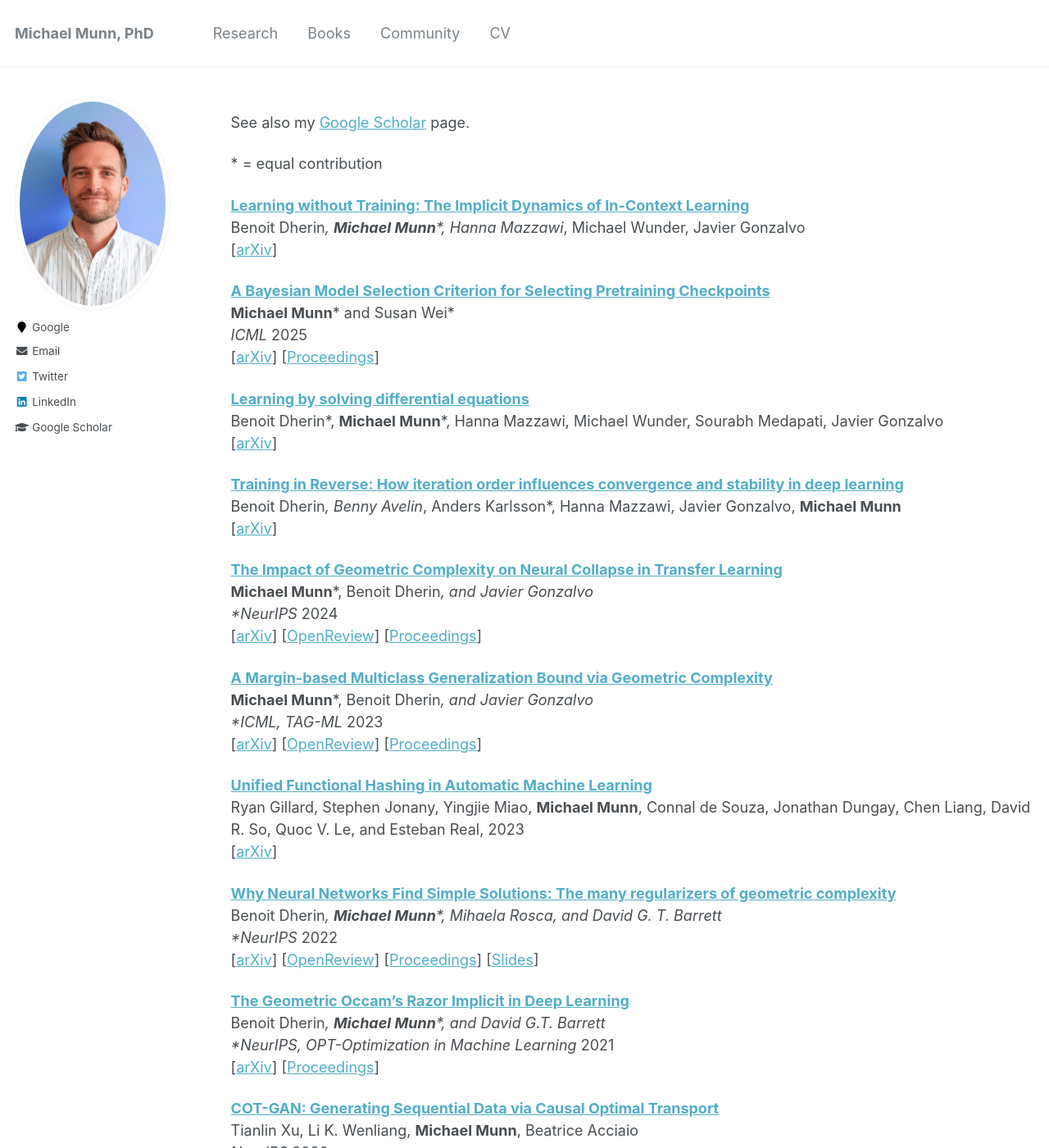
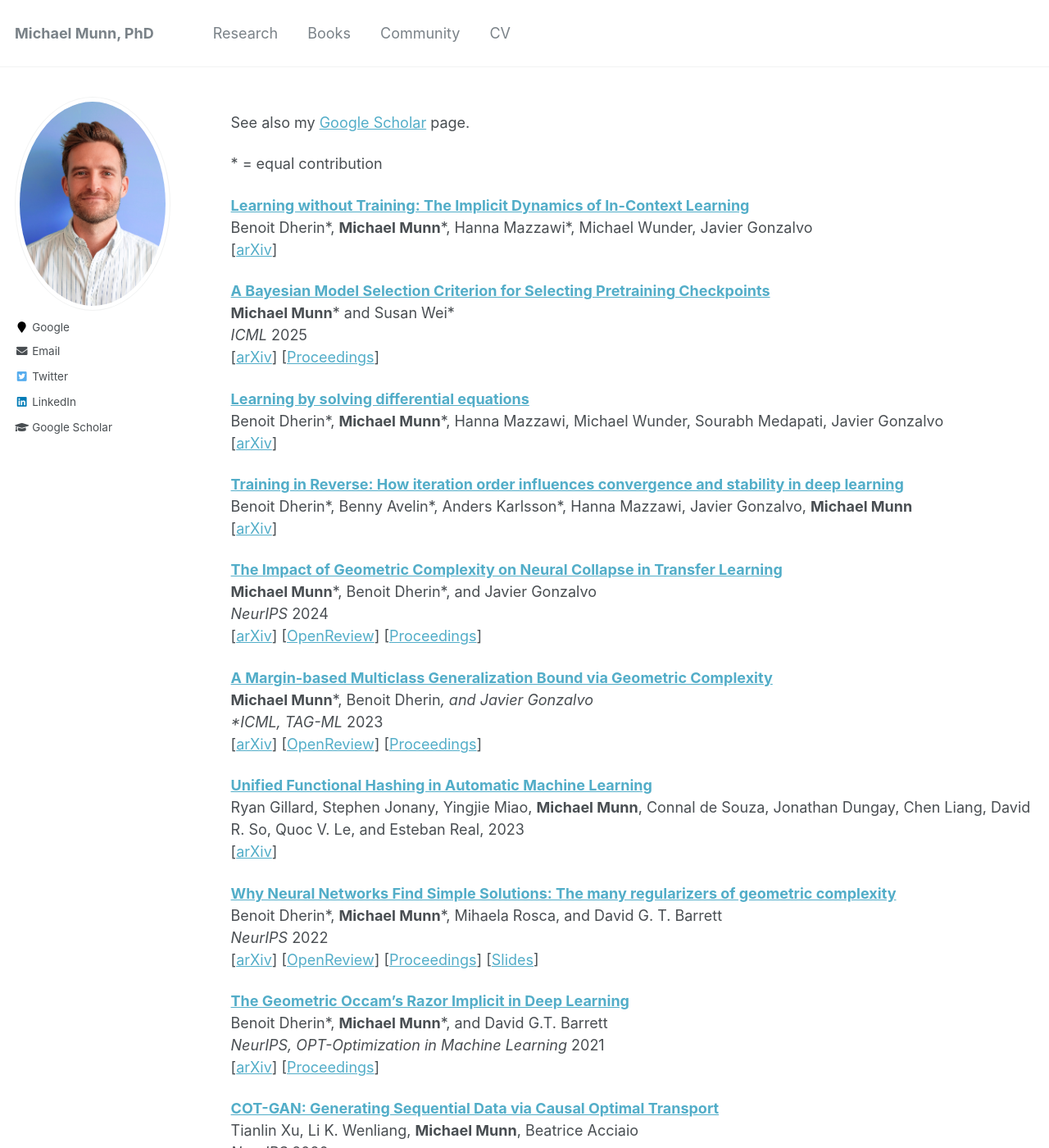
Before and after one commit to munnm/munnm.github.io, a Jekyll site: the page built from _pages/research.md, in a window 1280 px wide and 1400 px high. Shown: the whole window at 82% size. Built offline with Jekyll 4.4.1, drawn with Linux system fonts in a browser that asks for light colours.

Commit message:
fix asterisks

```diff
--- a/_pages/research.md
+++ b/_pages/research.md
@@ -11,25 +11,25 @@ See also my [Google Scholar](https://scholar.google.com/citations?user=agHn7jkAA
 \* = equal contribution
 
 [**Learning without Training: The Implicit Dynamics of In-Context Learning**](https://arxiv.org/abs/2507.16003) \\
-Benoit Dherin*, **Michael Munn**\*, Hanna Mazzawi*, Michael Wunder, Javier Gonzalvo \\
+Benoit Dherin\*, **Michael Munn**\*, Hanna Mazzawi\*, Michael Wunder, Javier Gonzalvo \\
 \[[arXiv](https://arxiv.org/abs/2507.16003)]
 
 [**A Bayesian Model Selection Criterion for Selecting Pretraining Checkpoints**](https://arxiv.org/abs/2410.05612) \\
-**Michael Munn**\* and Susan Wei* \\
+**Michael Munn**\* and Susan Wei\* \\
 *ICML* 2025 \\
 \[[arXiv](https://arxiv.org/abs/2410.05612)]
 \[[Proceedings](https://icml.cc/virtual/2025/poster/44536)\]
 
 [**Learning by solving differential equations**](https://arxiv.org/abs/2505.13397) \\
-Benoit Dherin*, **Michael Munn**\*, Hanna Mazzawi, Michael Wunder, Sourabh Medapati, Javier Gonzalvo \\
+Benoit Dherin\*, **Michael Munn**\*, Hanna Mazzawi, Michael Wunder, Sourabh Medapati, Javier Gonzalvo \\
 \[[arXiv](https://arxiv.org/abs/2505.13397)\]
 
 [**Training in Reverse: How iteration order influences convergence and stability in deep learning**](https://arxiv.org/abs/2502.01557) \\
-Benoit Dherin*, Benny Avelin*, Anders Karlsson*, Hanna Mazzawi, Javier Gonzalvo, **Michael Munn** \\
+Benoit Dherin\*, Benny Avelin\*, Anders Karlsson\*, Hanna Mazzawi, Javier Gonzalvo, **Michael Munn** \\
 \[[arXiv](https://arxiv.org/abs/2502.01557)\]
 
 [**The Impact of Geometric Complexity on Neural Collapse in Transfer Learning**](https://arxiv.org/abs/2405.15706) \\
-**Michael Munn**\*, Benoit Dherin*, and Javier Gonzalvo \\
+**Michael Munn**\*, Benoit Dherin\*, and Javier Gonzalvo \\
 *NeurIPS* 2024 \\
 \[[arXiv](https://arxiv.org/abs/2405.15706)\]
 \[[OpenReview](https://openreview.net/forum?id=PLbFid00aU)\]
@@ -47,7 +47,7 @@ Ryan Gillard, Stephen Jonany, Yingjie Miao, **Michael Munn**, Connal de Souza, J
 \[[arXiv](https://arxiv.org/abs/2302.05433)\]
 
 [**Why Neural Networks Find Simple Solutions: The many regularizers of geometric complexity**](https://arxiv.org/abs/2209.13083) \\
-Benoit Dherin*, **Michael Munn**\*, Mihaela Rosca, and David G. T. Barrett \\
+Benoit Dherin\*, **Michael Munn**\*, Mihaela Rosca, and David G. T. Barrett \\
 *NeurIPS* 2022 \\
 \[[arXiv](https://arxiv.org/abs/2209.13083)\]
 \[[OpenReview](https://openreview.net/forum?id=-ZPeUAJlkEu)\]
@@ -56,7 +56,7 @@ Benoit Dherin*, **Michael Munn**\*, Mihaela Rosca, and David G. T. Barrett \\
 
 
 [**The Geometric Occam's Razor Implicit in Deep Learning**](https://arxiv.org/abs/2111.15090) \\
-Benoit Dherin*, **Michael Munn**\*, and David G.T. Barrett \\
+Benoit Dherin\*, **Michael Munn**\*, and David G.T. Barrett \\
 *NeurIPS, OPT-Optimization in Machine Learning* 2021 \\
 \[[arXiv](https://arxiv.org/abs/2111.15090)\]
 \[[Proceedings](https://proceedings.mlr.press/v195/zhang23a.html)\]
```
